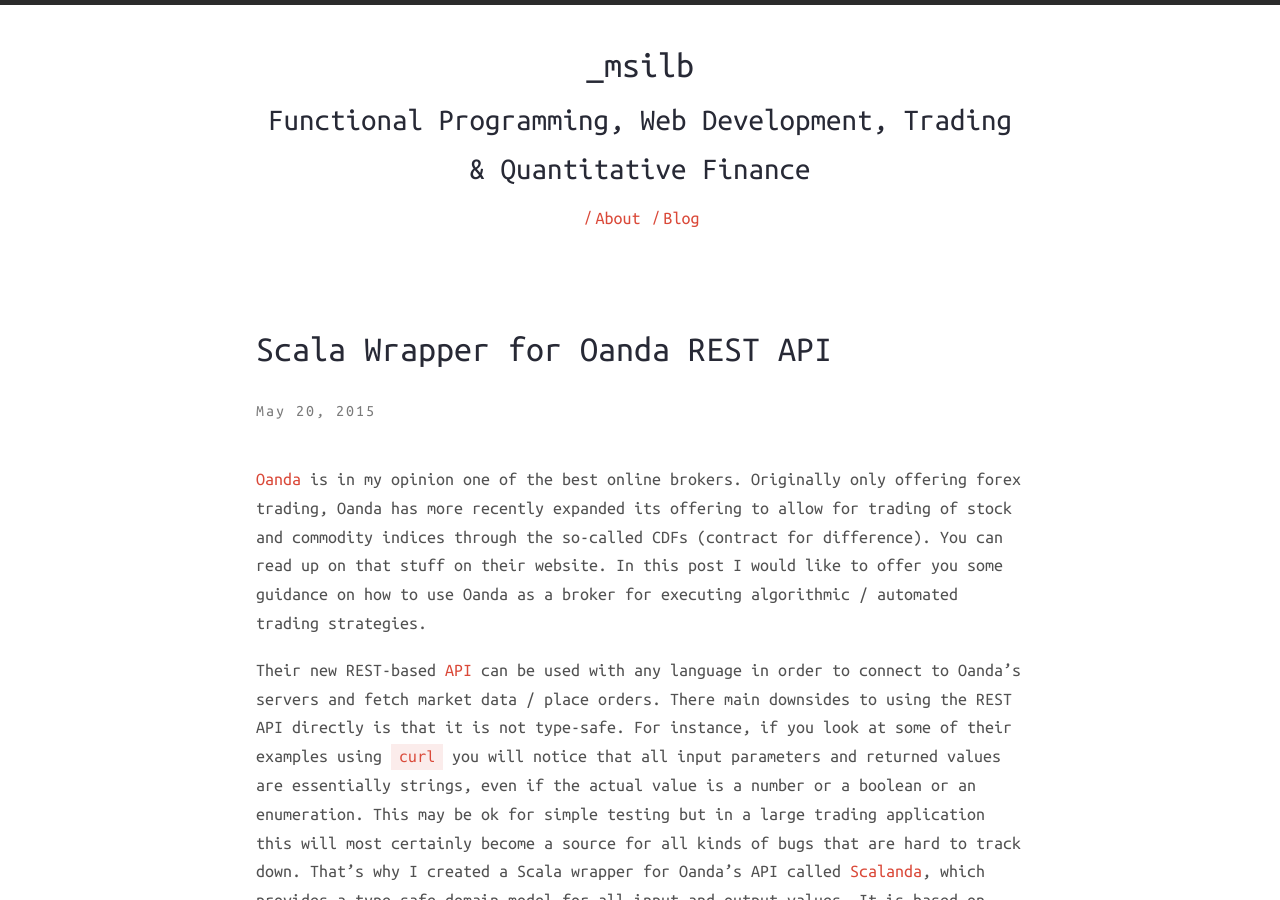
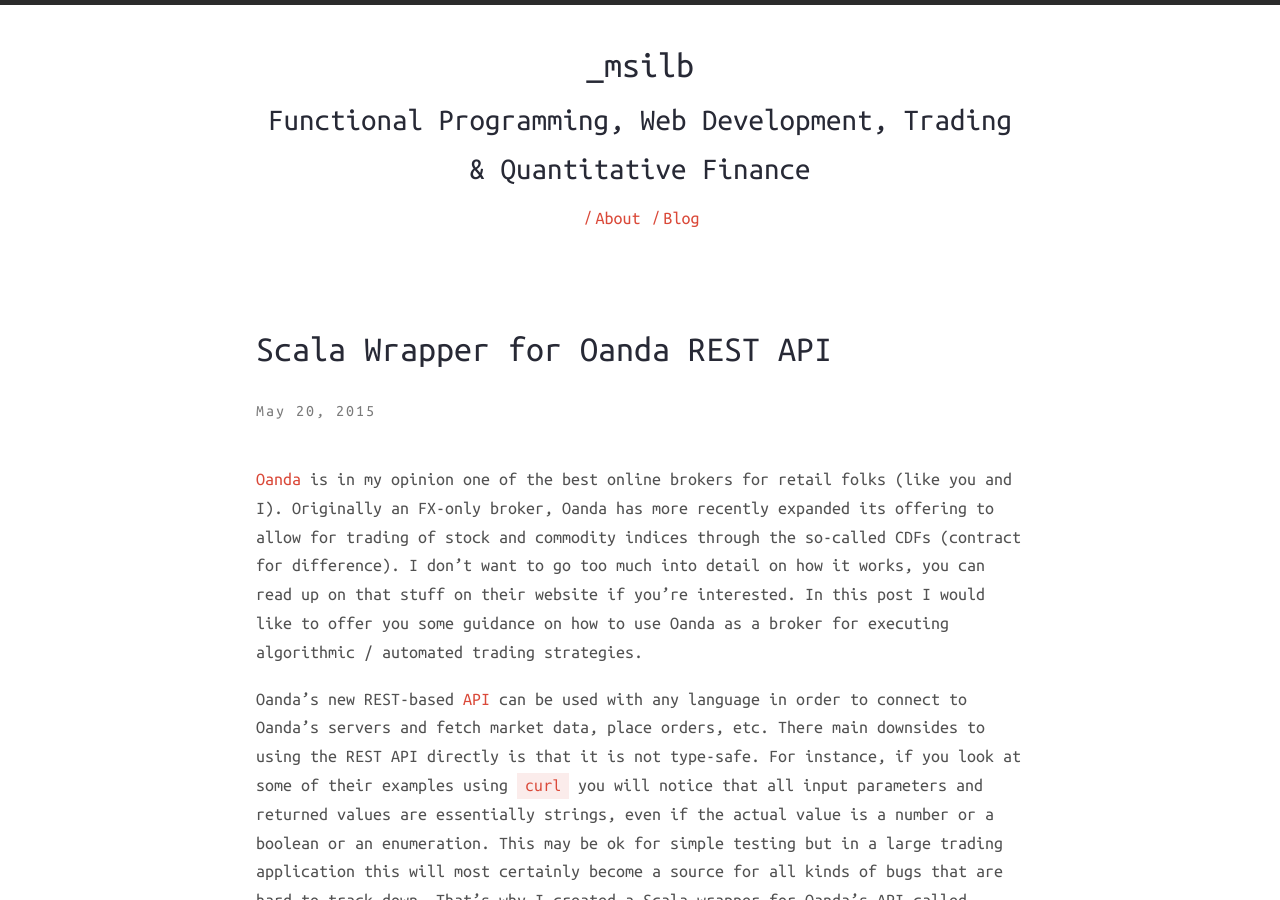
Before and after one commit to msilb/msilb.github.io, a Jekyll site: the page built from _posts/2015-5-20-scala-wrapper-for-oanda-rest-api.md, in a window 1280 px wide and 900 px high. Built offline with Jekyll 4.4.1, drawn with Linux system fonts in a browser that asks for light colours; nearby versions of some CDN libraries; comment, search, counter and statistics services are not loaded.

Commit message:
Some minor updates.

```diff
--- a/_posts/2015-5-20-scala-wrapper-for-oanda-rest-api.md
+++ b/_posts/2015-5-20-scala-wrapper-for-oanda-rest-api.md
@@ -4,12 +4,12 @@
 comments: true
 ---
 
-[Oanda](http://oanda.com) is in my opinion one of the best online brokers.
-Originally only offering forex trading, Oanda has more recently expanded its offering to allow for trading of stock and commodity indices through the so-called CDFs (contract for difference).
-You can read up on that stuff on their website.
+[Oanda](http://oanda.com) is in my opinion one of the best online brokers for retail folks (like you and I).
+Originally an FX-only broker, Oanda has more recently expanded its offering to allow for trading of stock and commodity indices through the so-called CDFs (contract for difference).
+I don't want to go too much into detail on how it works, you can read up on that stuff on their website if you're interested.
 In this post I would like to offer you some guidance on how to use Oanda as a broker for executing algorithmic / automated trading strategies.
 
-Their new REST-based [API](http://developer.oanda.com/rest-live/introduction) can be used with any language in order to connect to Oanda's servers and fetch market data / place orders.
+Oanda's new REST-based [API](http://developer.oanda.com/rest-live/introduction) can be used with any language in order to connect to Oanda's servers and fetch market data, place orders, etc.
 There main downsides to using the REST API directly is that it is not type-safe.
 For instance, if you look at some of their examples using `curl` you will notice that all input parameters and returned values are essentially strings, even if the actual value is a number or a boolean or an enumeration.
 This may be ok for simple testing but in a large trading application this will most certainly become a source for all kinds of bugs that are hard to track down.
```
